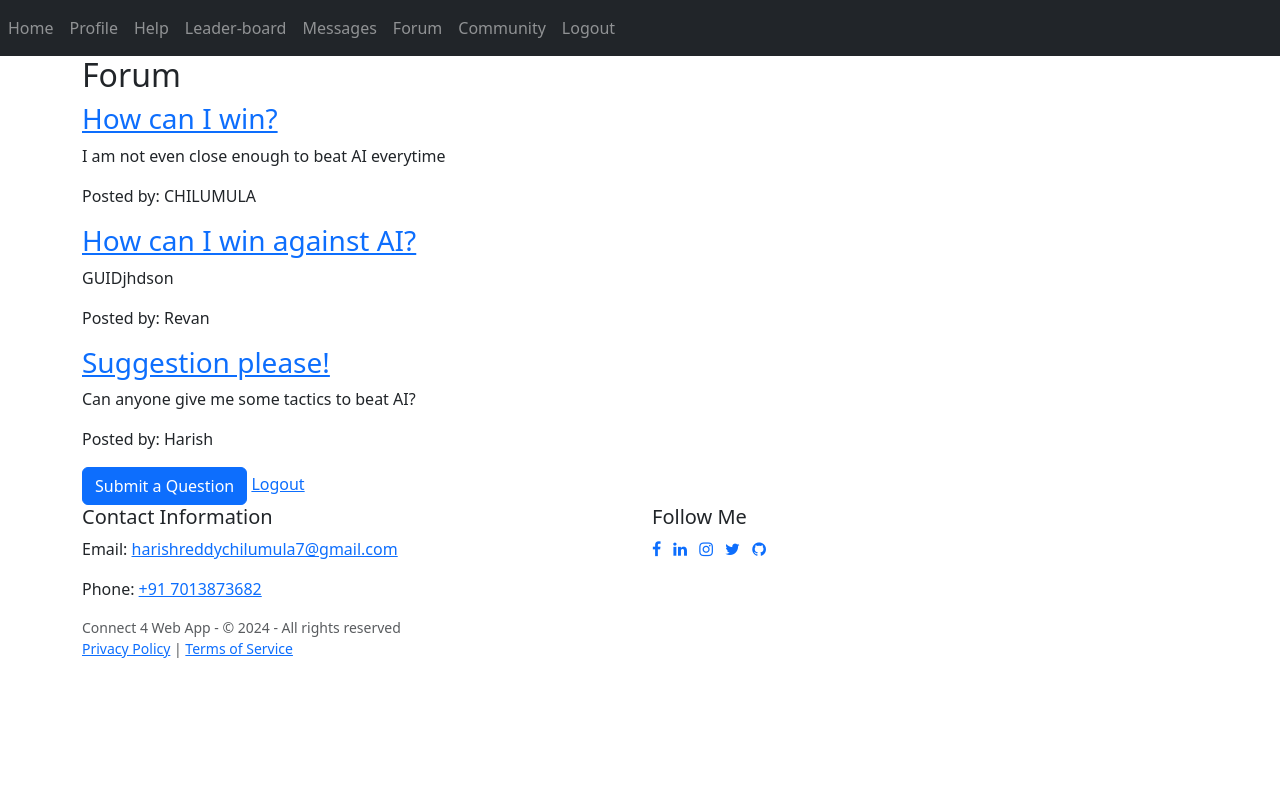
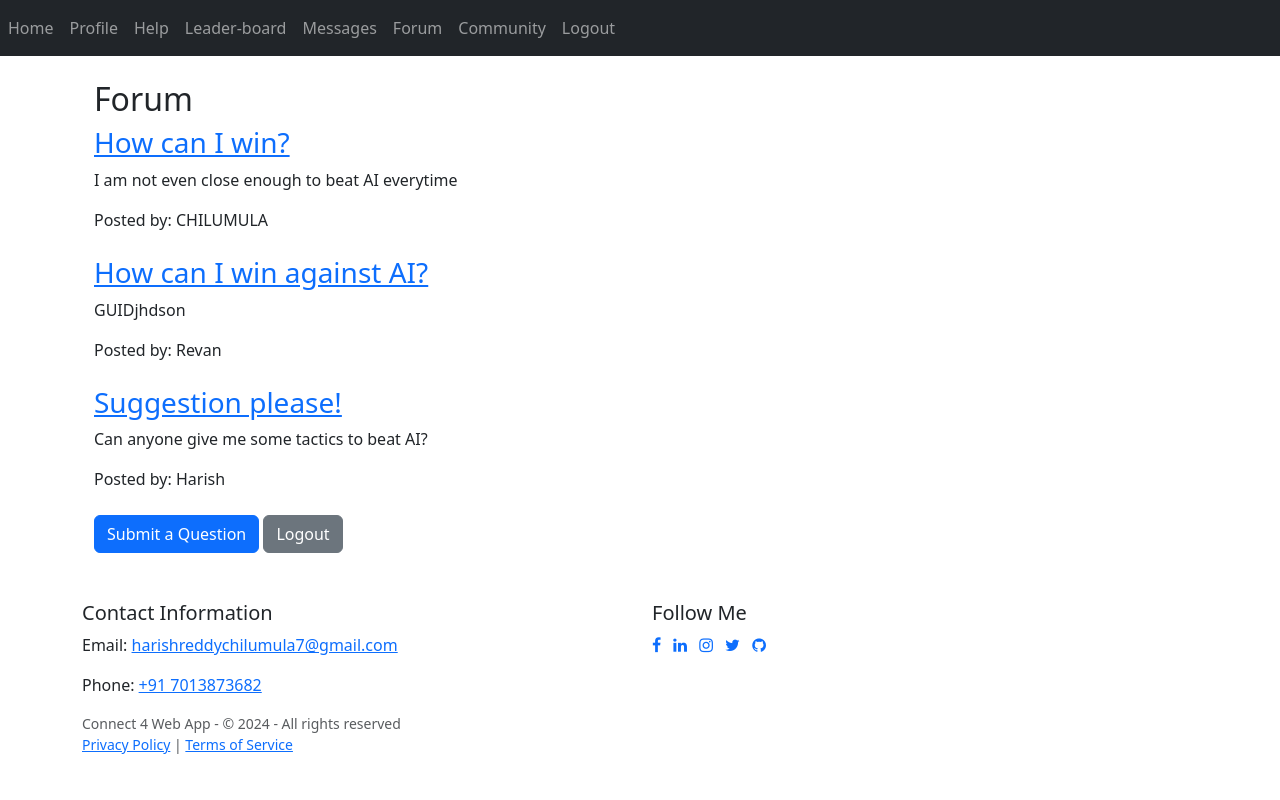
Before and after one commit to HARISHREDDYCHILUMULA/Connect-4-Final-app, a Flask app: page /forum in a window 1280 px wide. Run offline with Flask 3, Linux system fonts and the light colour scheme; a user stored in the database is signed in; some libraries are stand-ins or nearby versions.

```diff
--- a/website/templates/base.html
+++ b/website/templates/base.html
@@ -3,88 +3,79 @@
 <head>
     <meta charset="utf-8" />
     <meta name="viewport" content="width=device-width, initial-scale=1" />
-    <link
-      rel="stylesheet"
-      href="https://stackpath.bootstrapcdn.com/bootstrap/4.4.1/css/bootstrap.min.css"
-      integrity="sha384-Vkoo8x4CGsO3+Hhxv8T/Q5PaXtkKtu6ug5TOeNV6gBiFeWPGFN9MuhOf23Q9Ifjh"
-      crossorigin="anonymous"
-    />
-    <link
-      rel="stylesheet"
-      href="https://stackpath.bootstrapcdn.com/font-awesome/4.7.0/css/font-awesome.min.css"
-      crossorigin="anonymous"
-    />
-    <link rel="stylesheet" href="https://cdn.jsdelivr.net/npm/bootstrap@5.3.2/dist/css/bootstrap.min.css"/>
-
+    <link rel="stylesheet" href="https://cdn.jsdelivr.net/npm/bootstrap@5.3.3/dist/css/bootstrap.min.css" integrity="sha384-QWTKZyjpPEjISv5WaRU9OFeRpok6YctnYmDr5pNlyT2bRjXh0JMhjY6hW+ALEwIH" crossorigin="anonymous">
+    <link rel="stylesheet" href="https://stackpath.bootstrapcdn.com/font-awesome/4.7.0/css/font-awesome.min.css" crossorigin="anonymous">
     <title>{% block title %}Home{% endblock %}</title>
 </head>
 <body>
 <nav class="navbar navbar-expand-lg navbar-dark bg-dark">
-      <button
-        class="navbar-toggler"
-        type="button"
-        data-toggle="collapse"
-        data-target="#navbar"
-      >
+    <button class="navbar-toggler" type="button" data-bs-toggle="collapse" data-bs-target="#navbar" aria-controls="navbar" aria-expanded="false" aria-label="Toggle navigation">
         <span class="navbar-toggler-icon"></span>
     </button>
     <div class="collapse navbar-collapse" id="navbar">
-        <div class="navbar-nav">
+        <ul class="navbar-nav me-auto">
             {% if user.is_authenticated %}
-          <a class="nav-item nav-link" id="home" href="/">Home</a>
-          <a class="nav-item nav-link" id="profile" href="/profile">Profile</a>
-          <a class="nav-item nav-link" id="help" href="/help">Help</a>
-          <a class="nav-item nav-link" id="leaderboard" href="/leaderboard">Leader-board</a>
+                <li class="nav-item">
+                    <a class="nav-link" id="home" href="/">Home</a>
+                </li>
+                <li class="nav-item">
+                    <a class="nav-link" id="profile" href="/profile">Profile</a>
+                </li>
+                <li class="nav-item">
+                    <a class="nav-link" id="help" href="/help">Help</a>
+                </li>
+                <li class="nav-item">
+                    <a class="nav-link" id="leaderboard" href="/leaderboard">Leader-board</a>
+                </li>
                 {% if current_user.id == 1 %}
-                <a class="nav-item nav-link" id="messages" href="/messages">Messages</a>
+                    <li class="nav-item">
+                        <a class="nav-link" id="messages" href="/messages">Messages</a>
+                    </li>
                 {% endif %}
-          <a class="nav-item nav-link" id="forum" href="/forum">Forum</a>
-          <a class="nav-item nav-link" id="support" href="/support">Community</a>
-          <a class="nav-item nav-link" id="logout" href="/logout">Logout</a>
+                <li class="nav-item">
+                    <a class="nav-link" id="forum" href="/forum">Forum</a>
+                </li>
+                <li class="nav-item">
+                    <a class="nav-link" id="support" href="/support">Community</a>
+                </li>
+                <li class="nav-item">
+                    <a class="nav-link" id="logout" href="/logout">Logout</a>
+                </li>
             {% else %}
-          <a class="nav-item nav-link" id="login" href="/login">Login</a>
-          <a class="nav-item nav-link" id="signUp" href="/sign-up">Sign Up</a>
+                <li class="nav-item">
+                    <a class="nav-link" id="login" href="/login">Login</a>
+                </li>
+                <li class="nav-item">
+                    <a class="nav-link" id="signUp" href="/sign-up">Sign Up</a>
+                </li>
             {% endif %}
-
-        </div>
+        </ul>
     </div>
 </nav>
 
-    {% with messages = get_flashed_messages(with_categories=true) %} {% if
-    messages %} {% for category, message in messages %} {% if category ==
-    'error' %}
-    <div class="alert alert-danger alter-dismissable fade show" role="alert">
+{% with messages = get_flashed_messages(with_categories=true) %}
+    {% if messages %}
+        {% for category, message in messages %}
+            {% if category == 'error' %}
+                <div class="alert alert-danger alert-dismissible fade show" role="alert">
                     {{ message }}
-      <button type="button" class="close" data-dismiss="alert">
-        <span aria-hidden="true">&times;</span>
-      </button>
+                    <button type="button" class="btn-close" data-bs-dismiss="alert" aria-label="Close"></button>
                 </div>
             {% else %}
-    <div class="alert alert-success alter-dismissable fade show" role="alert">
+                <div class="alert alert-success alert-dismissible fade show" role="alert">
                     {{ message }}
-      <button type="button" class="close" data-dismiss="alert">
-        <span aria-hidden="true">&times;</span>
-      </button>
+                    <button type="button" class="btn-close" data-bs-dismiss="alert" aria-label="Close"></button>
                 </div>
-    {% endif %} {% endfor %} {% endif %} {% endwith %}
+            {% endif %}
+        {% endfor %}
+    {% endif %}
+{% endwith %}
 
-    <div class="container">{% block content %} {% endblock %}</div>
+<div class="container mt-4">{% block content %}{% endblock %}</div>
 
-    <script
-      src="https://code.jquery.com/jquery-3.2.1.slim.min.js"
-      integrity="sha384-KJ3o2DKtIkvYIK3UENzmM7KCkRr/rE9/Qpg6aAZGJwFDMVNA/GpGFF93hXpG5KkN"
-      crossorigin="anonymous"
-    ></script>
-    <script
-      src="https://cdnjs.cloudflare.com/ajax/libs/popper.js/1.12.9/umd/popper.min.js"
-      integrity="sha384-ApNbgh9B+Y1QKtv3Rn7W3mgPxhU9K/ScQsAP7hUibX39j7fakFPskvXusvfa0b4Q"
-      crossorigin="anonymous"
-    ></script>
-    <script
-      src="https://maxcdn.bootstrapcdn.com/bootstrap/4.0.0/js/bootstrap.min.js"
-      integrity="sha384-JZR6Spejh4U02d8jOt6vLEHfe/JQGiRRSQQxSfFWpi1MquVdAyjUar5+76PVCmYl"
-      crossorigin="anonymous"
-    ></script>
+<script src="https://code.jquery.com/jquery-3.6.0.min.js"></script>
+<script src="https://cdnjs.cloudflare.com/ajax/libs/popper.js/2.10.2/umd/popper.min.js"></script>
+<script src="https://cdn.jsdelivr.net/npm/bootstrap@5.3.3/dist/js/bootstrap.bundle.min.js" integrity="sha384-YvpcrYf0tY3lHB60NNkmXc5s9fDVZLESaAA55NDzOxhy9GkcIdslK1eN7N6jIeHz" crossorigin="anonymous"></script>
 
 {% block javascript %}
 <script type="text/javascript">
@@ -99,7 +90,7 @@
 </script>
 {% endblock %}
 
-<footer class="footer">
+<footer class="footer mt-5">
     <div class="container">
         <div class="row">
             <div class="col-md-6">
@@ -126,8 +117,5 @@
         </div>
     </div>
 </footer>
-
-
 </body>
-
 </html>
--- a/website/templates/forum.html
+++ b/website/templates/forum.html
@@ -1,12 +1,12 @@
-
 {% extends 'base.html' %}
 
 {% block content %}
+  <div class="container mt-4">
     <h2>Forum</h2>
 
     <div class="questions">
       {% for question in questions %}
-      <div class="question">
+        <div class="question mb-4">
           <h3><a href="{{ url_for('views.view_question', question_id=question.id) }}">{{ question.title }}</a></h3>
           <p>{{ question.content }}</p>
           <p>Posted by: {{ question.user.first_name }}</p>
@@ -17,8 +17,9 @@
     <a href="{{ url_for('views.submit_question') }}" class="btn btn-primary">Submit a Question</a>
 
     {% if current_user.is_authenticated %}
-    <a href="{{ url_for('auth.logout') }}">Logout</a>
+      <a href="{{ url_for('auth.logout') }}" class="btn btn-secondary">Logout</a>
     {% else %}
-    <a href="{{ url_for('auth.login') }}">Login</a>
+      <a href="{{ url_for('auth.login') }}" class="btn btn-secondary">Login</a>
     {% endif %}
+  </div>
 {% endblock %}
--- a/website/templates/profile.html
+++ b/website/templates/profile.html
@@ -121,7 +121,7 @@
         </div>
         <div class="stats-item">
             <strong>Win/Loss Ratio:{%if game.played- game.won !=0:%}
-                {{game.won/(game.played-game.won)}}
+                {{'%0.2f'|format(game.won/(game.played-game.won))}}
                 {%else:%}
                 {{'N/A'}}
                 {%endif%}
```
Also changed, not shown: website/templates/leaderboard.html (+9 -62 lines), instance/database.db. Lines whose indentation alone changed are shown as unchanged.
